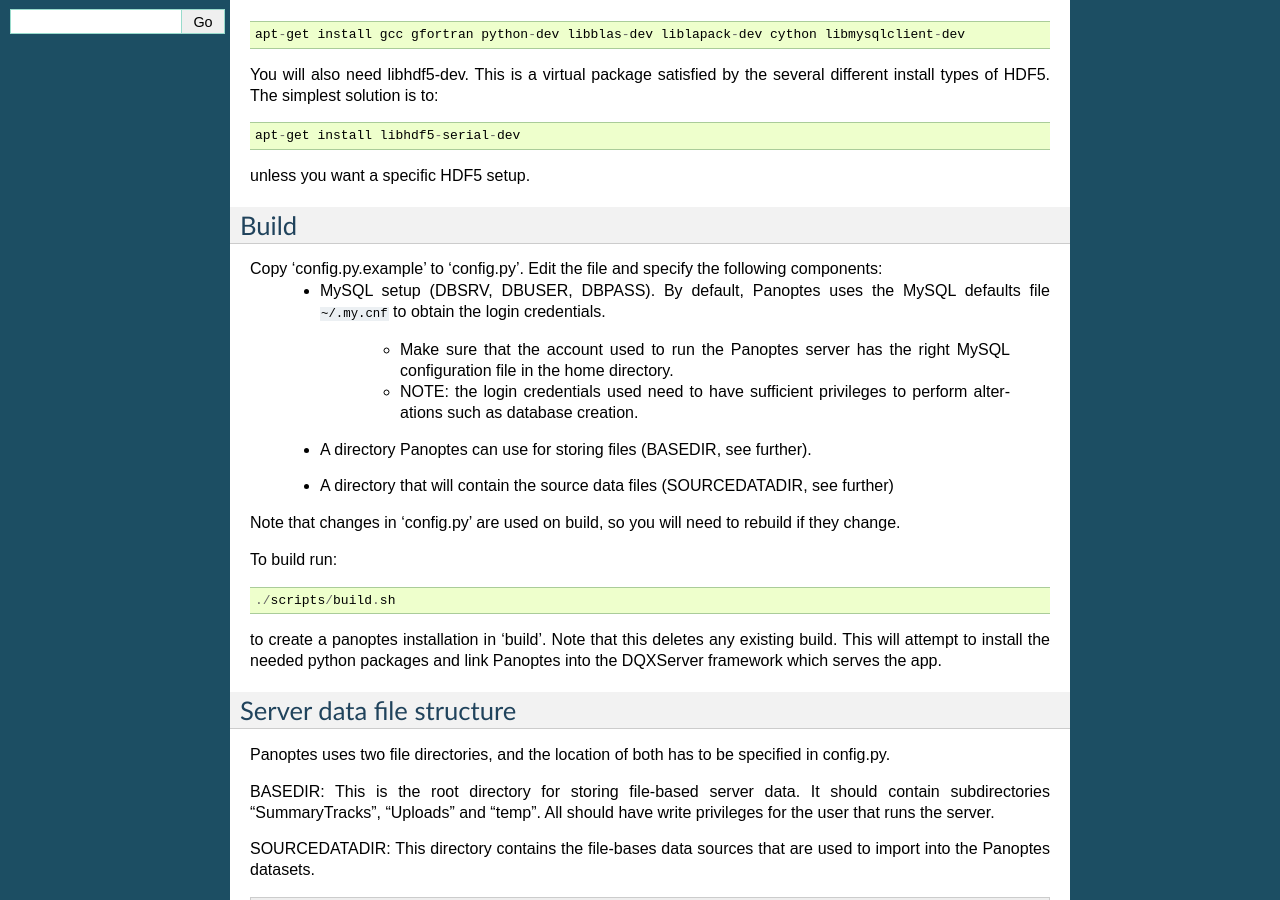
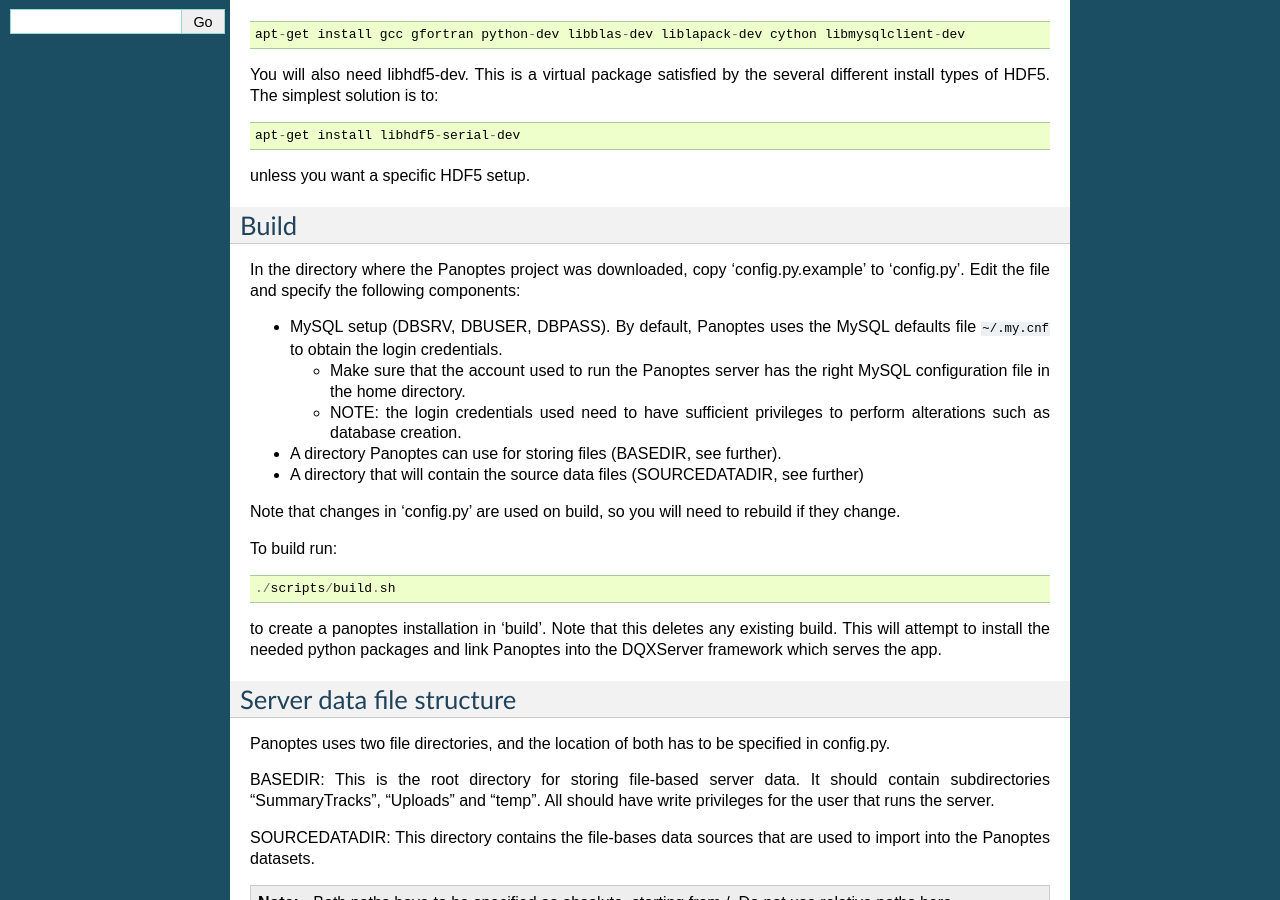
Before and after one commit to cggh/panoptes, a Sphinx documentation site: the page built from documentation/deployment.rst, in a window 1280 px wide and 900 px high, scrolled down 419 px. Built offline with Sphinx 7.4.7, drawn with Linux system fonts in a browser that asks for light colours.

Commit message:
Update deployment.rst

```diff
--- a/documentation/deployment.rst
+++ b/documentation/deployment.rst
@@ -31,15 +31,18 @@ unless you want a specific HDF5 setup.
 
 Build
 -----
-Copy 'config.py.example' to 'config.py'. Edit the file and specify the following components:
- - MySQL setup (DBSRV, DBUSER, DBPASS).
-   By default, Panoptes uses the MySQL defaults file ``~/.my.cnf`` to obtain the login credentials.
+In the directory where the Panoptes project was downloaded, copy 'config.py.example' to 'config.py'.
+Edit the file and specify the following components:
 
-     * Make sure that the account used to run the Panoptes server has the right MySQL configuration file in the home directory.
-     * NOTE: the login credentials used need to have sufficient privileges to perform alterations such as database creation.
+- MySQL setup (DBSRV, DBUSER, DBPASS).
+  By default, Panoptes uses the MySQL defaults file ``~/.my.cnf`` to obtain the login credentials.
 
- - A directory Panoptes can use for storing files (BASEDIR, see further).
- - A directory that will contain the source data files (SOURCEDATADIR, see further)
+  * Make sure that the account used to run the Panoptes server has the right MySQL configuration file in the home directory.
+  * NOTE: the login credentials used need to have sufficient privileges to perform alterations such as database creation.
+
+- A directory Panoptes can use for storing files (BASEDIR, see further).
+- A directory that will contain the source data files (SOURCEDATADIR, see further)
+
 Note that changes in 'config.py' are used on build, so you will need to rebuild if they change.
 
 
```
